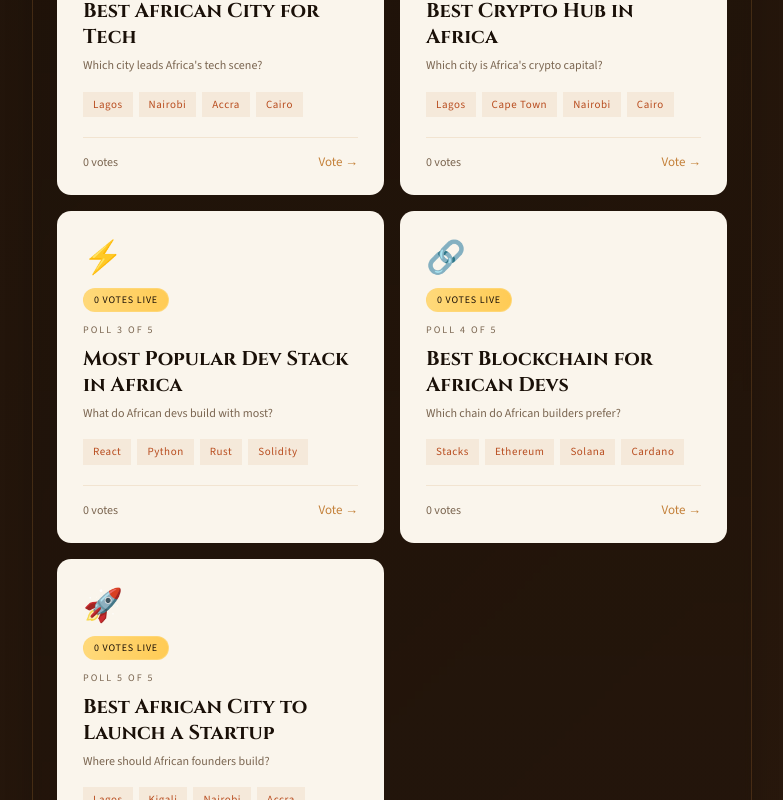
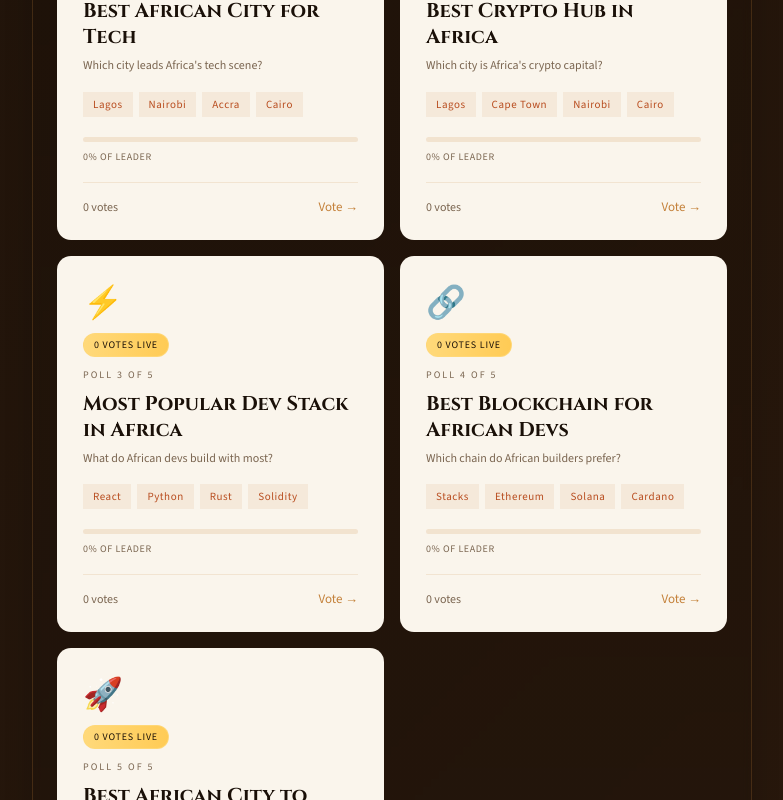
Before and after one commit to Qasim-Rokeeb/african-cities-vote, a React (Create React App) app: page / in a window 1280 px wide. Shown: the part 1680-2480 px from the top of the page, without its empty margins (248-1031 px from the left). Built offline with nearby package versions, Linux system fonts and the light colour scheme; no server answers; the HTML template or start-up script is replaced by a standard one.

Commit message:
feat: Add poll popularity visualization with corresponding styles for improved user engagement

```diff
--- a/src/pages/HomePage.jsx
+++ b/src/pages/HomePage.jsx
@@ -213,6 +213,10 @@
 
   const featuredPoll = useMemo(() => {
     return [...pollCards].sort((a, b) => b.total - a.total)[0] || null;
+  }, [pollCards]);
+
+  const maxPollVotes = useMemo(() => {
+    return pollCards.reduce((max, item) => Math.max(max, item.total), 0);
   }, [pollCards]);
 
   const totalVotes = useMemo(
@@ -448,6 +452,17 @@
                   <span key={opt.id} className={styles.optionTag}>{opt.label}</span>
                 ))}
               </div>
+              <div className={styles.pollPopularityRow} aria-label="Relative popularity">
+                <div className={styles.pollPopularityTrack}>
+                  <div
+                    className={styles.pollPopularityFill}
+                    style={{ width: `${maxPollVotes > 0 ? Math.round(((allVotes[poll.id] ?? 0) / maxPollVotes) * 100) : 0}%` }}
+                  />
+                </div>
+                <span className={styles.pollPopularityLabel}>
+                  {maxPollVotes > 0 ? `${Math.round(((allVotes[poll.id] ?? 0) / maxPollVotes) * 100)}% of leader` : '0% of leader'}
+                </span>
+              </div>
               <div className={styles.pollFooter}>
                 <span className={styles.voteCount}>
                   {allVotes[poll.id] != null
--- a/src/pages/HomePage.module.css
+++ b/src/pages/HomePage.module.css
@@ -653,6 +653,32 @@
   margin-bottom: 20px;
 }
 
+.pollPopularityRow {
+  margin-bottom: 14px;
+}
+
+.pollPopularityTrack {
+  height: 5px;
+  border-radius: 999px;
+  background: rgba(196,129,58,0.16);
+  overflow: hidden;
+}
+
+.pollPopularityFill {
+  height: 100%;
+  background: linear-gradient(90deg, var(--earth), var(--gold));
+  transition: width 0.35s ease;
+}
+
+.pollPopularityLabel {
+  display: inline-block;
+  margin-top: 6px;
+  font-size: 10px;
+  letter-spacing: 0.06em;
+  text-transform: uppercase;
+  color: var(--muted);
+}
+
 .optionTag {
   font-size: 11px;
   padding: 4px 10px;
```
